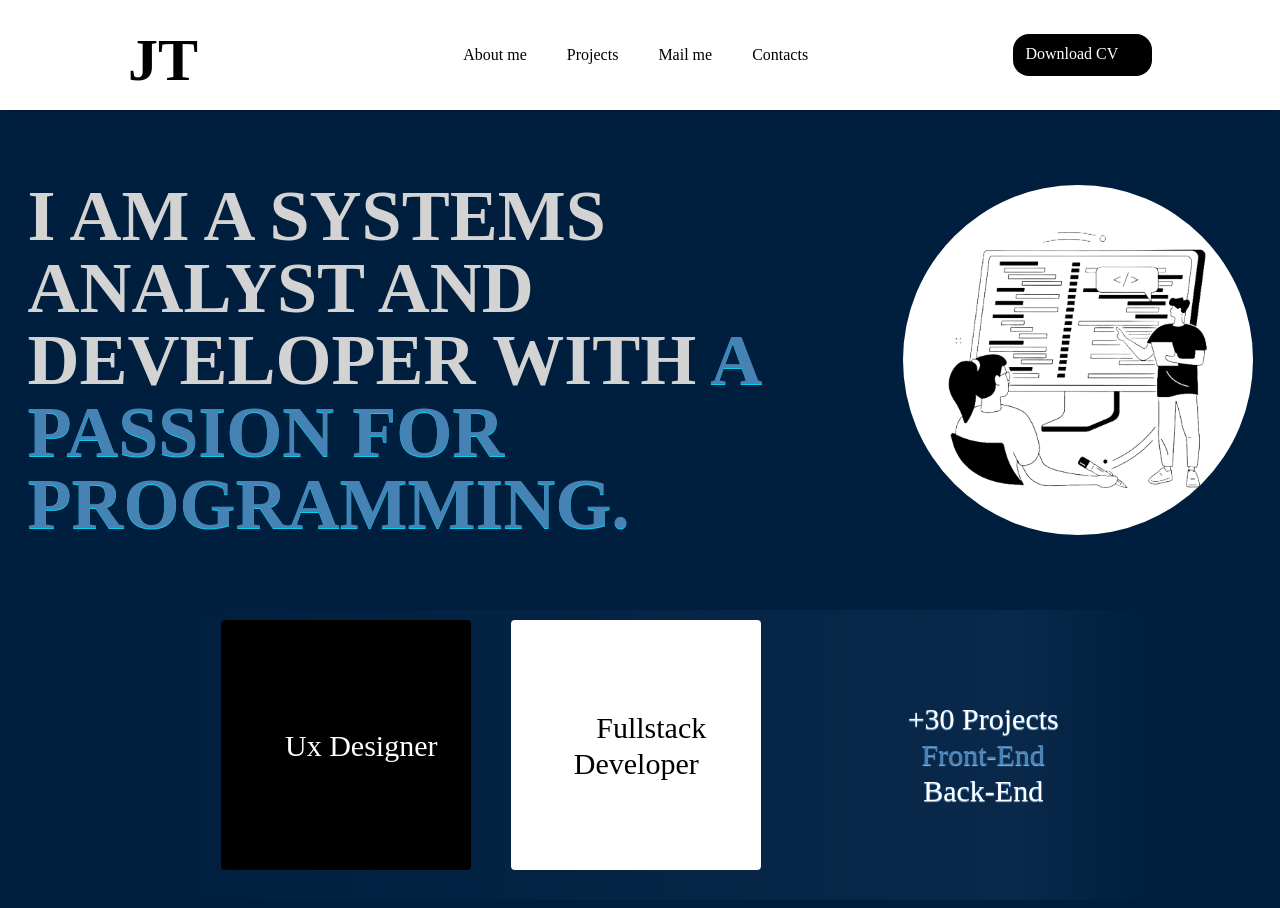
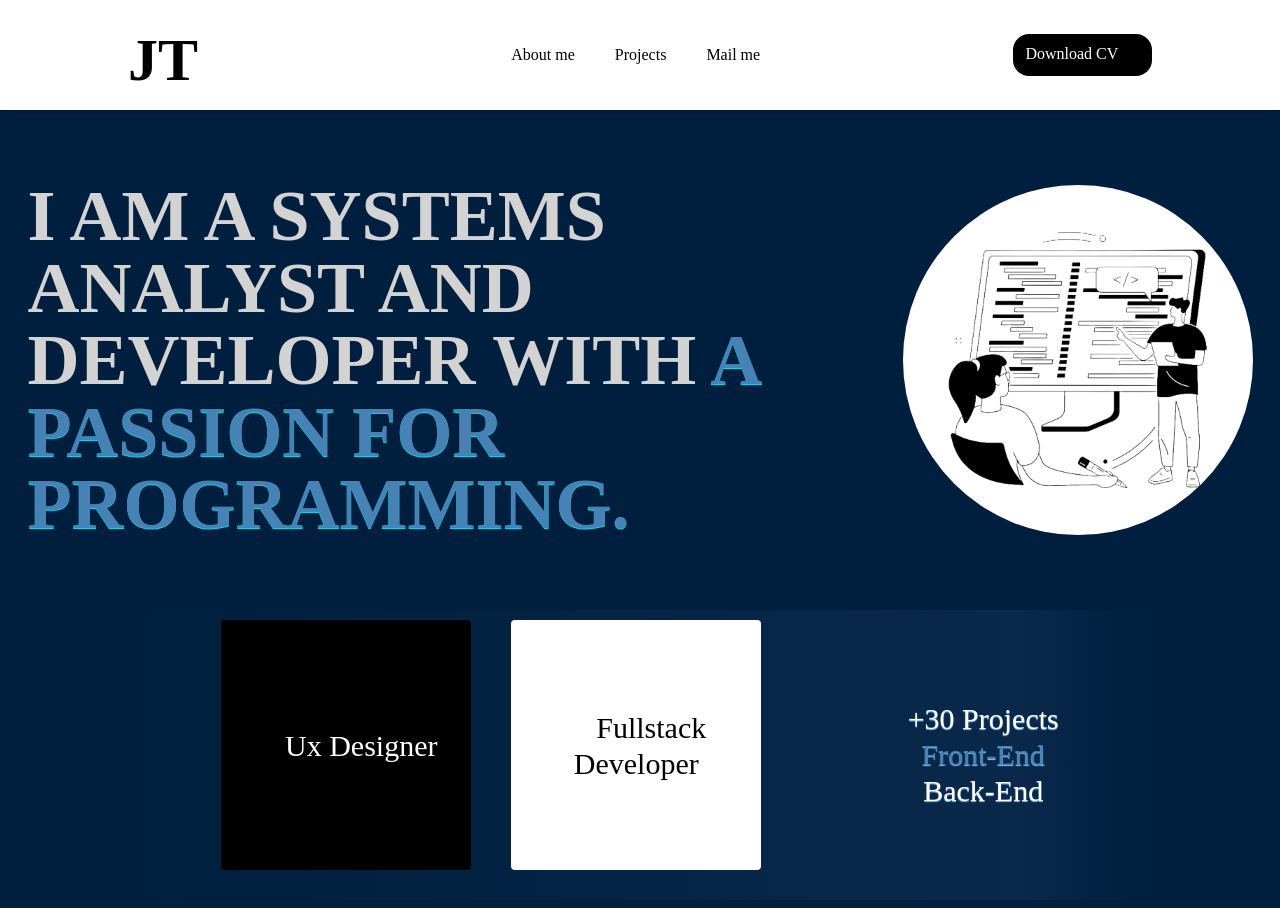
Before and after one commit to JoaoTomeSZ/Joao-Tome-Portifolio, a React (Vite) app: page /About in a window 1280 px wide. Shown: the top 908 px of the page. Built offline with nearby package versions, Linux system fonts and the light colour scheme; some icons are missing; a web font is replaced by a local one.

Commit message:
finished raw project

```diff
--- a/src/App.jsx
+++ b/src/App.jsx
@@ -1,7 +1,6 @@
 import "./App.css";
 import InitialPage from "./pages/InitialPage";
 import AboutPage from "./pages/AboutPage"
-import ContactsPage from "./pages/ContactsPage";
 import ProjectsPage from "./pages/ProjectsPage"
 import MailMePage from "./pages/MailMePage";
 import "./index.css";
@@ -14,7 +13,6 @@ function App() {
       <Routes >
         <Route path="/Joao-Tome-Portifolio" element={<InitialPage/>} />
         <Route path="/About" element={<AboutPage/>}/>
-        <Route path="/Contacts" element={<ContactsPage/>}/>
         <Route path="/Projects" element={<ProjectsPage/>}/>
         <Route path="/Mailme" element={<MailMePage/>}/>
       </Routes>
--- /dev/null
+++ b/src/components/footer/Footer.jsx
@@ -0,0 +1,25 @@
+import GitHubIcon from "@mui/icons-material/GitHub";
+import LinkedInIcon from "@mui/icons-material/LinkedIn";
+import { CiMail } from "react-icons/ci";
+import InstagramIcon from '@mui/icons-material/Instagram';
+const Contacts = () => {
+
+
+  return (
+    <div className='h-[200px] m-auto max-w-full w-full flex justify-center '>
+        <div className='max-w-full w-full flex-col md:flex md:flex-row justify-center items-center '>
+          <div className="flex flex-col gap-5 border-r-2 px-2 py-4 items-center justify-center text-center">
+            <a href="https://github.com/JoaoTomeSZ" className="flex gap-2">Github<GitHubIcon color="secondary"></GitHubIcon></a>
+            <a href="https://www.linkedin.com/in/joaotomesz" className="flex gap-2">Linkedin<LinkedInIcon color="primary"></LinkedInIcon></a>
+            <a href="https://www.instagram.com/_joaotm/" className="flex gap-2">Instagram <InstagramIcon color="secondary"/></a>
+          </div>
+          <div className="flex flex-col p-2 items-center">
+            <a href="mailto:joaocarlosprogrammer@gmail.com?subject=Portifolio%20Email%20Contact&body=Hi,%20i%20would%20like%20to%20talk%20to%20you!" className="flex items-center"><CiMail/> joaocarlosprogrammer@gmail.com</a>
+          </div>
+
+        </div>
+    </div>
+  )
+}
+
+export default Contacts
--- a/src/components/header/Header.jsx
+++ b/src/components/header/Header.jsx
@@ -21,23 +21,22 @@ const Header = () => {
     "About me",
     "Projects",
     "Mail me",
-    "Contacts",
   ];
 
 
   return (
-    <div className="sticky top-0 z-50">
+    <div className="sticky top-0 z-50 max-w-full">
       <AnimatePresence>
       {open && <SideBar close={onCLose} />}
       </AnimatePresence>
 
     <div
       id="header-container"
-      className="flex flex-auto justify-center max-h-xs max-w-full p-5 bg-white text-black lg:justify-around shadow-md "
+      className="flex flex-auto justify-center sticky top-0 max-h-xs max-w-full p-5 bg-white text-black lg:justify-around shadow-md "
     >
       <nav
         id="nav-container"
-        className="flex flex-auto items-center lg:justify-between justify-between max-w-[75%] lg:max-w-[1024px] rounded-3xl "
+        className="flex flex-auto items-center relative lg:justify-between justify-between max-w-[75%] lg:max-w-[1024px] rounded-3xl "
       >
         <h1 className="lg:text-6xl font-bold text-2xl">
           <Link to={"https://joaotomesz.github.io/Joao-Tome-Portifolio/"}>
--- a/src/components/header/SideBar.jsx
+++ b/src/components/header/SideBar.jsx
@@ -12,7 +12,6 @@ const SideBar = ({ close }) => {
     "About me",
     "Projects",
     "Mail me",
-    "Contacts",
   ];
   return (
     <motion.div
@@ -26,7 +25,7 @@ const SideBar = ({ close }) => {
         <button onClick={close} className="cursor-pointer">
           <CloseIcon />
         </button>
-        <ul className="flex gap-3.5 flex-col md:gap-6">
+        <ul className="flex gap-4 flex-col md:gap-6">
           {navbarList.map((list, index) => (
             <li key={index} className="cursor-pointer">
               <Link to={links[index]}>{list}</Link>
--- a/src/components/others/CvSideBarButton.jsx
+++ b/src/components/others/CvSideBarButton.jsx
@@ -5,7 +5,7 @@ import CV from "/JoaoTomeCV.pdf"
 const CvSideBarButton = () => {
   return (
     <div>
-      <button className="block lg:hidden lg:flex bg-black jumping-text text-white py-1 px-2 md:py-2 md:px-3 rounded-2xl border-r-2 border-b-2  transition-transform duration-300 hover:scale-102 cursor-pointer">
+      <button className="block lg:hidden bg-black jumping-text text-white p-1 md:py-2 md:px-3 rounded-2xl border-r-2 border-b-2  transition-transform duration-300 hover:scale-102 cursor-pointer">
         <a href={CV} download>
           Download CV <DownloadIcon />
         </a>
--- a/src/pages/ContactsPage.jsx
+++ /dev/null
@@ -1,12 +0,0 @@
-import React from 'react'
-import Header from '../components/header/Header'
-
-const Contacts = () => {
-  return (
-    <div>
-      <Header/>
-      </div>
-  )
-}
-
-export default Contacts
--- a/src/pages/InitialPage.jsx
+++ b/src/pages/InitialPage.jsx
@@ -1,4 +1,5 @@
 import About from "../components/about/About";
+import Footer from "../components/footer/Footer";
 import Header from "../components/header/Header";
 import Hero from "../components/hero/Hero";
 import { MailMe } from "../components/mail/MailMe";
@@ -11,6 +12,7 @@ const InitialPage = () => {
       <About />
       <Projects/>
       <MailMe/>
+      <Footer/>
     </div>
   );
 };
```
